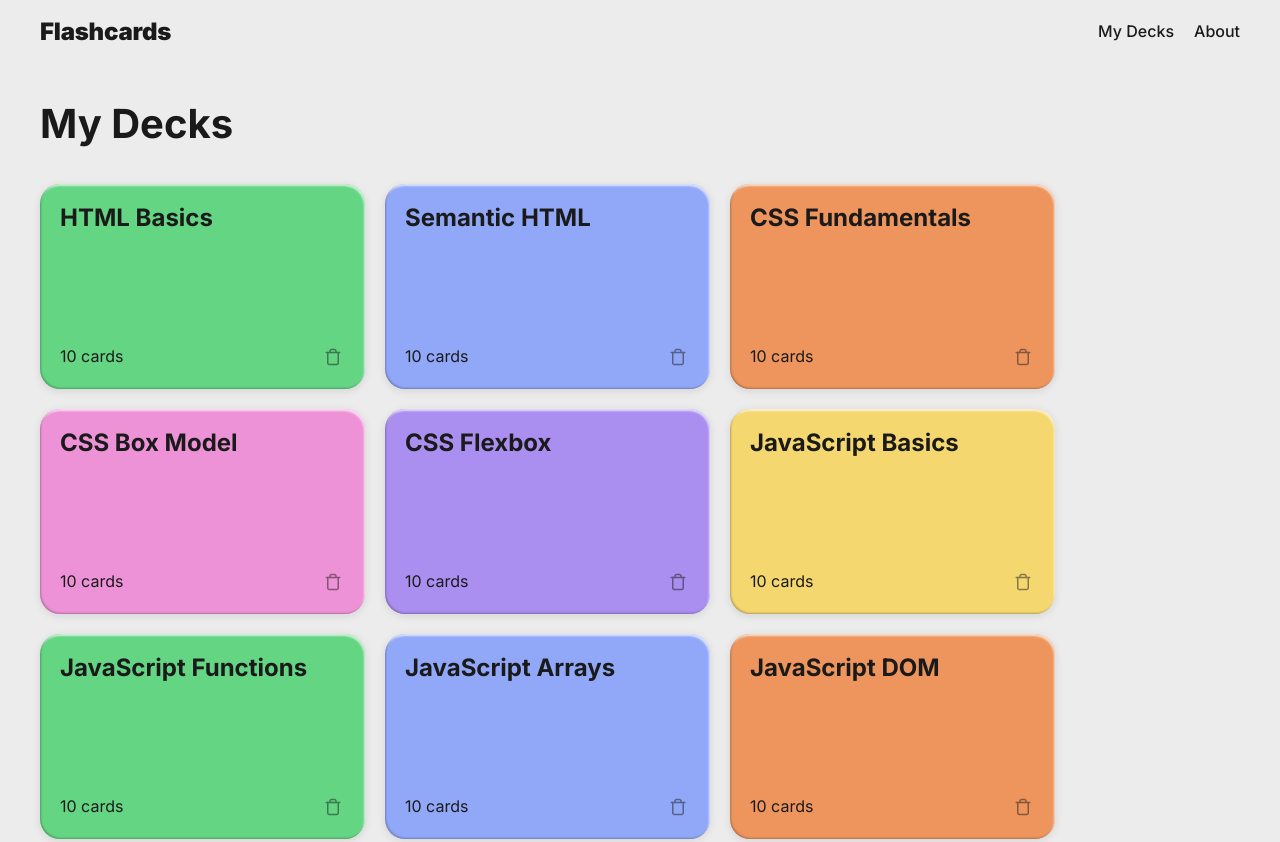
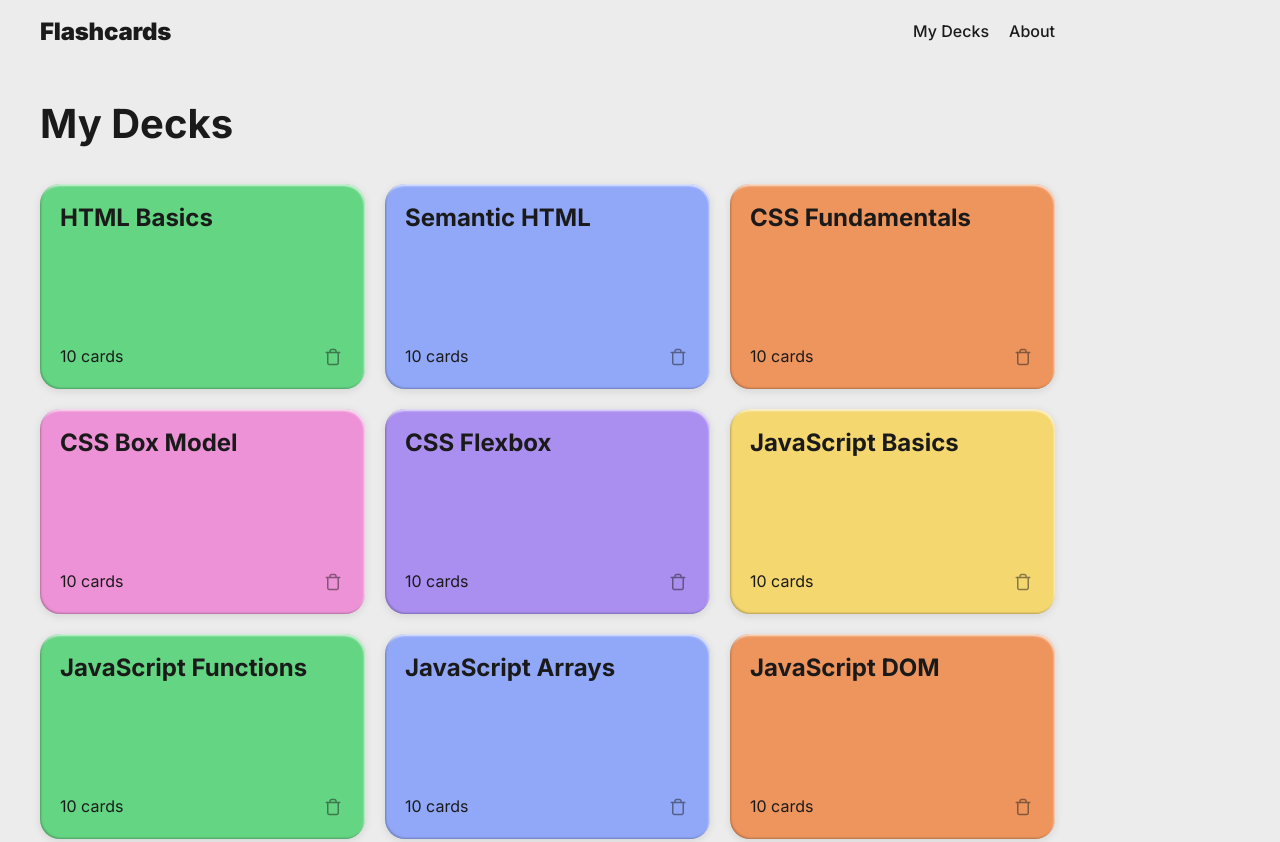
Before and after one commit to kevbrown471/ai-se_project_flashcards, a plain HTML site: page index.html in a window 1280 px wide. Shown: the top 842 px of the page. Drawn offline with Linux system fonts and the light colour scheme.

Commit message:
fix: align site header with card row
Co-authored-by: Copilot <223556219+Copilot@users.noreply.github.com>

```diff
--- a/assets/css/mobile-bar.css
+++ b/assets/css/mobile-bar.css
@@ -138,18 +138,47 @@
 }
 
 @media (min-width: 394px) {
+  .page {
+    container-name: page-layout;
+    container-type: inline-size;
+  }
+
   .header {
     box-sizing: border-box;
     width: 100%;
-    max-width: 1360px;
+    max-width: 325px;
     height: 24px;
-    margin: 0 auto;
+    margin: 0;
     padding: 0;
   }
 }
 
 @media (min-width: 394px) and (max-width: 805px) {
   .header {
-    width: calc(100% - 40px);
+    align-self: center;
   }
 }
+
+@media (min-width: 394px) and (max-width: 395px) {
+  .header {
+    max-width: 353px;
+  }
+}
+
+@container page-layout (min-width: 670px) {
+  .header {
+    max-width: 670px;
+  }
+}
+
+@container page-layout (min-width: 1015px) {
+  .header {
+    max-width: 1015px;
+  }
+}
+
+@container page-layout (min-width: 1360px) {
+  .header {
+    max-width: 1360px;
+  }
+}
--- a/index.html
+++ b/index.html
@@ -20,7 +20,7 @@
     <link rel="stylesheet" href="./assets/css/index.css?v=581770b" />
     <link rel="stylesheet" href="./assets/vendor/normalize.css" />
     <link rel="stylesheet" href="./assets/css/page.css" />
-    <link rel="stylesheet" href="./assets/css/mobile-bar.css?v=52a2334" />
+    <link rel="stylesheet" href="./assets/css/mobile-bar.css?v=260d749" />
     <link rel="stylesheet" href="./assets/css/modal.css" />
     <link rel="icon" href="./favicon.ico" />
     <link rel="preconnect" href="https://fonts.googleapis.com" />
```
